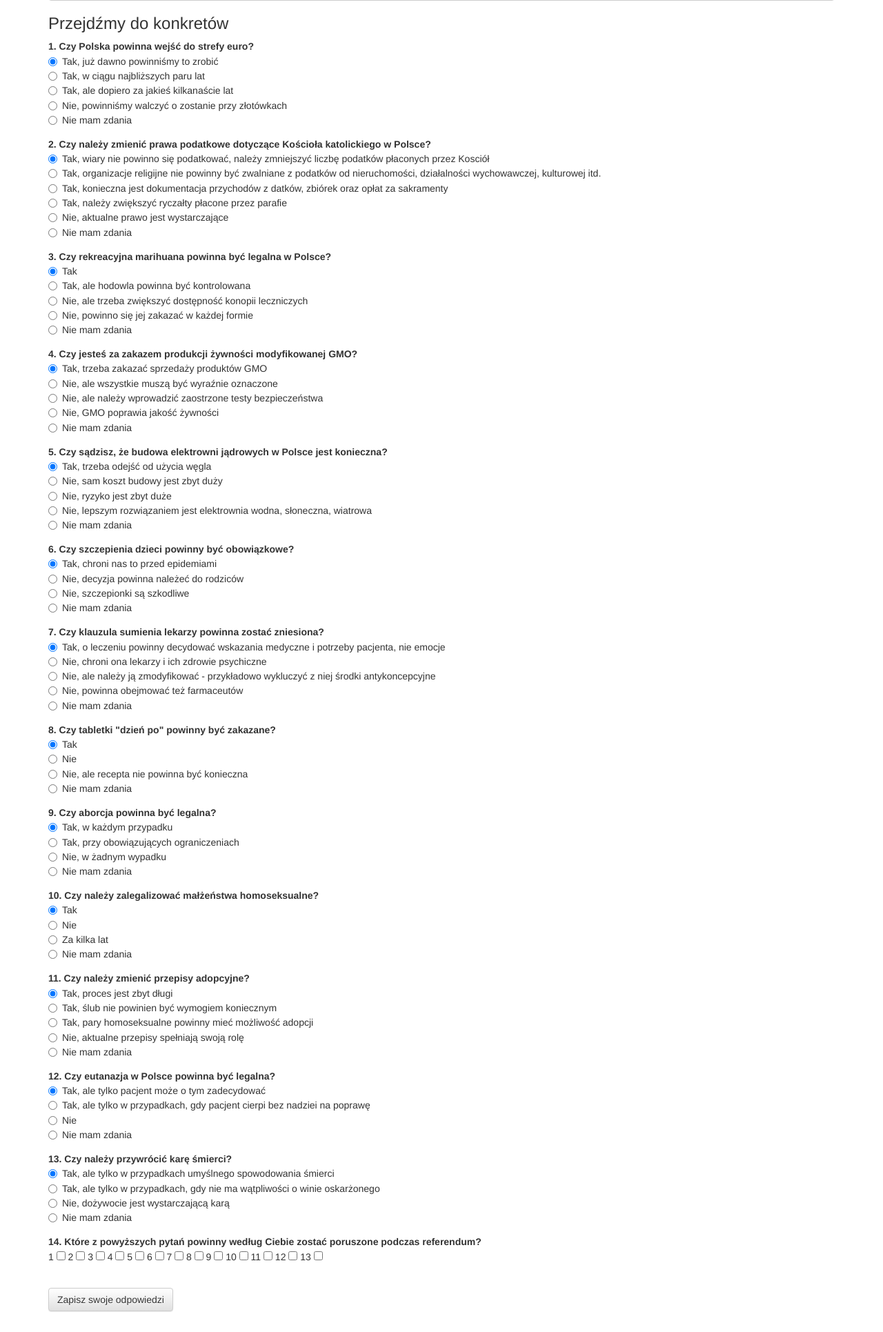
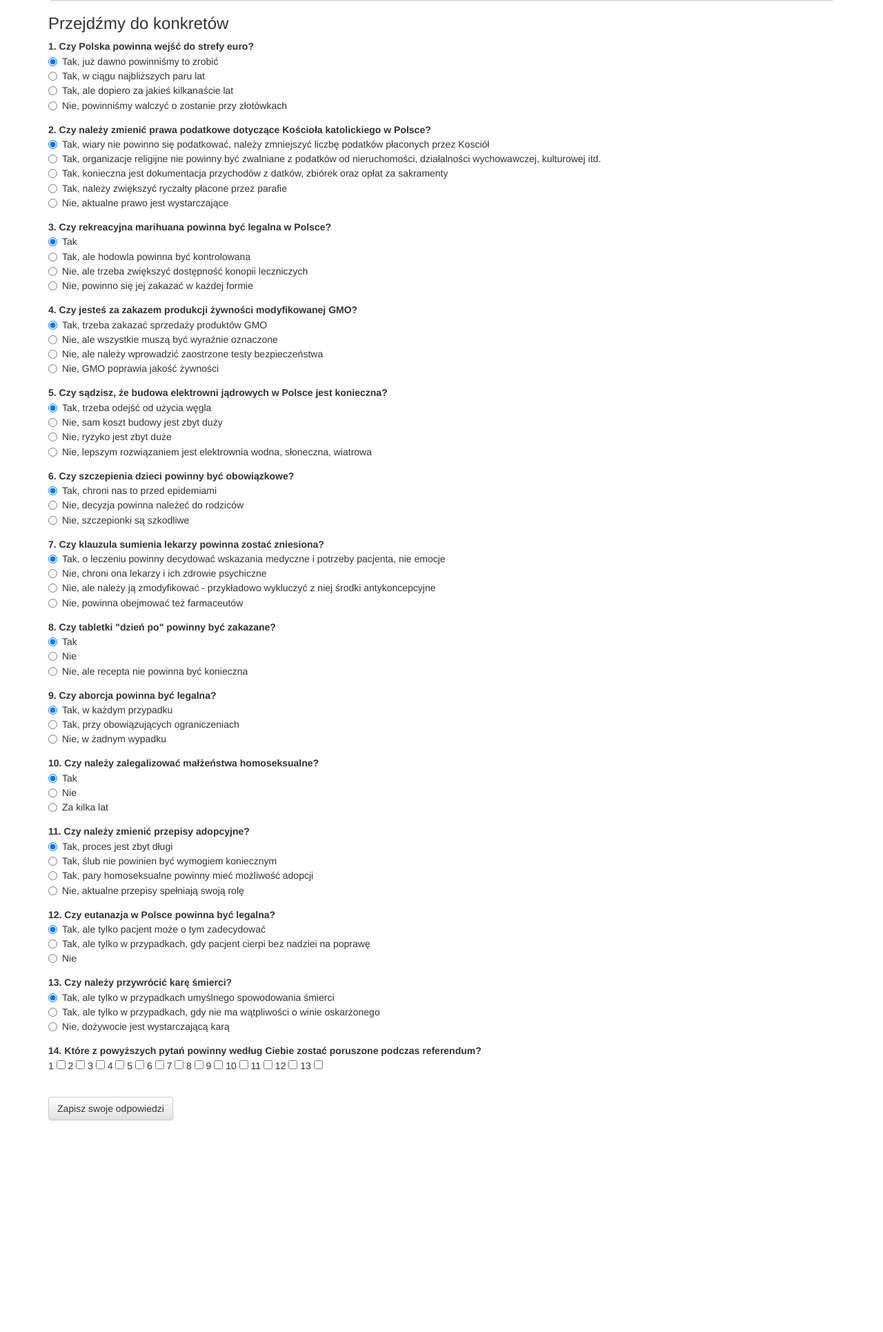
Before and after one commit to monpie3/ankieta, a Flask app: page /form in a window 1280 px wide. Shown: the part 580-2511 px from the top of the page at 69% size. After the commit the page ends 2205 px from the top, so only its background shows below. Run offline with Flask 2, Linux system fonts and the light colour scheme; some libraries are stand-ins or nearby versions.

Commit message:
bez 5 odp

```diff
--- a/templates/form.html
+++ b/templates/form.html
@@ -74,9 +74,6 @@
         </label><br>
         <label class="radio-inline">
           <input type="radio" name="q1" value="4">Nie, powinniśmy walczyć o zostanie przy złotówkach
-        </label><br>
-        <label class="radio-inline">
-          <input type="radio" name="q1" value="5">Nie mam zdania
         </label>
     </div>
 	<!--
@@ -106,9 +103,6 @@
         </label><br>
         <label class="radio-inline">
           <input type="radio" name="q2" value="5"> Nie, aktualne prawo jest wystarczające
-        </label><br>
-        <label class="radio-inline">
-          <input type="radio" name="q2" value="6"> Nie mam zdania
         </label>
     </div>
     <b>3. Czy rekreacyjna marihuana powinna być legalna w Polsce?</b>
@@ -124,9 +118,6 @@
         </label><br>
         <label class="radio-inline">
           <input type="radio" name="q3" value="4">Nie, powinno się jej zakazać w każdej formie
-        </label><br>
-        <label class="radio-inline">
-          <input type="radio" name="q3" value="5">Nie mam zdania
         </label>
     </div>
     <b>4. Czy jesteś za zakazem produkcji żywności modyfikowanej GMO?</b>
@@ -142,9 +133,6 @@
         </label><br>
         <label class="radio-inline">
           <input type="radio" name="q4" value="4">Nie, GMO poprawia jakość żywności
-        </label><br>
-        <label class="radio-inline">
-          <input type="radio" name="q4" value="5">Nie mam zdania
         </label>
     </div>
     <b>5. Czy sądzisz, że budowa elektrowni jądrowych w Polsce jest konieczna?</b>
@@ -160,9 +148,6 @@
         </label><br>
         <label class="radio-inline">
           <input type="radio" name="q5" value="4">Nie, lepszym rozwiązaniem jest elektrownia wodna, słoneczna, wiatrowa
-        </label><br>
-        <label class="radio-inline">
-          <input type="radio" name="q5" value="5">Nie mam zdania
         </label>
     </div>
     <b>6. Czy szczepienia dzieci powinny być obowiązkowe?</b>
@@ -175,9 +160,6 @@
         </label><br>
         <label class="radio-inline">
           <input type="radio" name="q6" value="3">Nie, szczepionki są szkodliwe
-        </label><br>
-        <label class="radio-inline">
-          <input type="radio" name="q6" value="4">Nie mam zdania
         </label>
     </div>
     <b>7. Czy klauzula sumienia lekarzy powinna zostać zniesiona?</b>
@@ -193,9 +175,6 @@
         </label><br>
 		    <label class="radio-inline">
           <input type="radio" name="q7" value="4">Nie, powinna obejmować też farmaceutów
-        </label><br>
-        <label class="radio-inline">
-          <input type="radio" name="q7" value="5">Nie mam zdania
         </label>
     </div>
     <b>8. Czy tabletki "dzień po" powinny być zakazane?</b>
@@ -208,9 +187,6 @@
         </label><br>
         <label class="radio-inline">
           <input type="radio" name="q8" value="3">Nie, ale recepta nie powinna być konieczna
-        </label><br>
-        <label class="radio-inline">
-          <input type="radio" name="q8" value="4">Nie mam zdania
         </label>
     </div>
     <b>9. Czy aborcja powinna być legalna?</b>
@@ -223,9 +199,6 @@
         </label><br>
         <label class="radio-inline">
           <input type="radio" name="q9" value="3">Nie, w żadnym wypadku
-        </label><br>
-        <label class="radio-inline">
-          <input type="radio" name="q9" value="4">Nie mam zdania
         </label>
     </div>
      <b>10. Czy należy zalegalizować małżeństwa homoseksualne?</b>
@@ -238,9 +211,6 @@
         </label><br>
 		    <label class="radio-inline">
           <input type="radio" name="q10" value="3">Za kilka lat
-        </label><br>
-        <label class="radio-inline">
-          <input type="radio" name="q10" value="4">Nie mam zdania
         </label>
     </div>
 	<b>11. Czy należy zmienić przepisy adopcyjne?</b>
@@ -256,9 +226,6 @@
         </label><br>
         <label class="radio-inline">
           <input type="radio" name="q11" value="4">Nie, aktualne przepisy spełniają swoją rolę
-        </label><br>
-        <label class="radio-inline">
-          <input type="radio" name="q11" value="5">Nie mam zdania
         </label>
     </div>
 	<b>12. Czy eutanazja w Polsce powinna być legalna?</b>
@@ -271,9 +238,6 @@
         </label><br>
 		    <label class="radio-inline">
           <input type="radio" name="q12" value="3">Nie
-        </label><br>
-        <label class="radio-inline">
-          <input type="radio" name="q12" value="4">Nie mam zdania
         </label>
     </div>
 	<b>13. Czy należy przywrócić karę śmierci?</b>
@@ -286,9 +250,6 @@
         </label><br>
 		    <label class="radio-inline">
           <input type="radio" name="q13" value="3">Nie, dożywocie jest wystarczającą karą
-        </label><br>
-        <label class="radio-inline">
-          <input type="radio" name="q13" value="4">Nie mam zdania
         </label>
     </div>
     <b>14. Które z powyższych pytań powinny według Ciebie zostać poruszone podczas referendum?</b>
--- a/unit5_webapp.py
+++ b/unit5_webapp.py
@@ -86,21 +86,20 @@ def show_raw():
 def show_result():
     fd_list = db.session.query(Formdata).all()
 
-    qu1 = {"answers": {"1": 0, "2": 0, "3": 0, "4": 0, "5": 0}}
-    qu2 = {"answers": {"1": 0, "2": 0, "3": 0, "4": 0, "5": 0, "6": 0}}
-    qu3 = {"answers": {"1": 0, "2": 0, "3": 0, "4": 0, "5": 0}}
-    qu4 = {"answers": {"1": 0, "2": 0, "3": 0, "4": 0, "5": 0}}
-    qu5 = {"answers": {"1": 0, "2": 0, "3": 0, "4": 0, "5": 0}}
-    qu6 = {"answers": {"1": 0, "2": 0, "3": 0, "4": 0}}
-    qu7 = {"answers": {"1": 0, "2": 0, "3": 0, "4": 0, "5": 0}}
-    qu8 = {"answers": {"1": 0, "2": 0, "3": 0, "4": 0}}
-    qu9 = {"answers": {"1": 0, "2": 0, "3": 0, "4": 0}}
-    qu10 = {"answers": {"1": 0, "2": 0, "3": 0, "4": 0}}
-    qu11 = {"answers": {"1": 0, "2": 0, "3": 0, "4": 0, "5": 0}}
-    qu12 = {"answers": {"1": 0, "2": 0, "3": 0, "4": 0}}
-    qu13 = {"answers": {"1": 0, "2": 0, "3": 0, "4": 0}}
+    qu1 = {"answers": {"1": 0, "2": 0, "3": 0, "4": 0}}
+    qu2 = {"answers": {"1": 0, "2": 0, "3": 0, "4": 0, "5": 0}}
+    qu3 = {"answers": {"1": 0, "2": 0, "3": 0, "4": 0}}
+    qu4 = {"answers": {"1": 0, "2": 0, "3": 0, "4": 0}}
+    qu5 = {"answers": {"1": 0, "2": 0, "3": 0, "4": 0}}
+    qu6 = {"answers": {"1": 0, "2": 0, "3": 0}}
+    qu7 = {"answers": {"1": 0, "2": 0, "3": 0, "4": 0}}
+    qu8 = {"answers": {"1": 0, "2": 0, "3": 0}}
+    qu9 = {"answers": {"1": 0, "2": 0, "3": 0}}
+    qu10 = {"answers": {"1": 0, "2": 0, "3": 0}}
+    qu11 = {"answers": {"1": 0, "2": 0, "3": 0, "4": 0}}
+    qu12 = {"answers": {"1": 0, "2": 0, "3": 0}}
+    qu13 = {"answers": {"1": 0, "2": 0, "3": 0}}
     qu14 = {"answers": {"1": 0, "2": 0, "3": 0, "4": 0, "5": 0, "6": 0, "7": 0, "8": 0, "9": 0, "10": 0, "11": 0, "12": 0, "13": 0}}
-
 
     for row in fd_list:
         qu1["answers"][str(row.q1)] += 1
```
